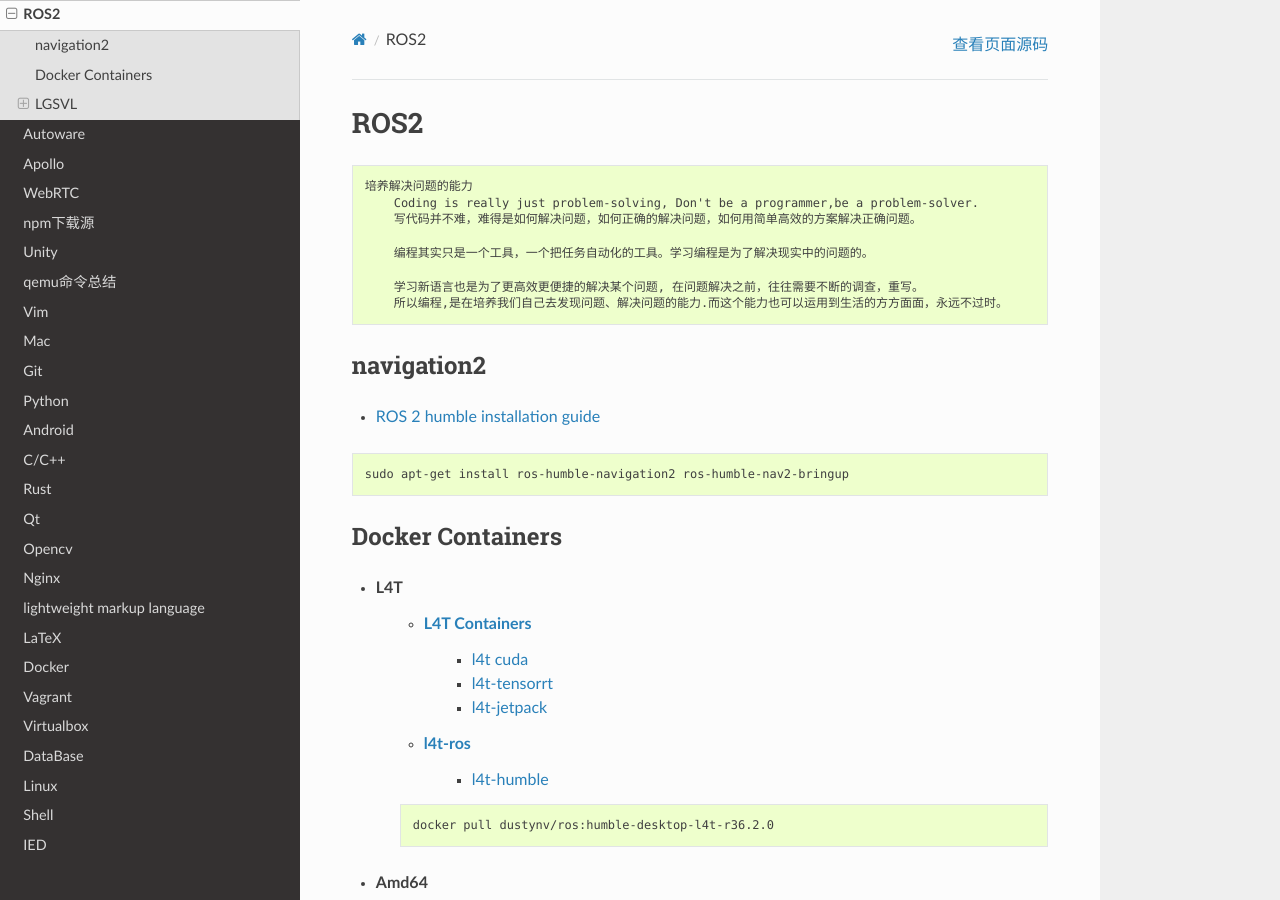
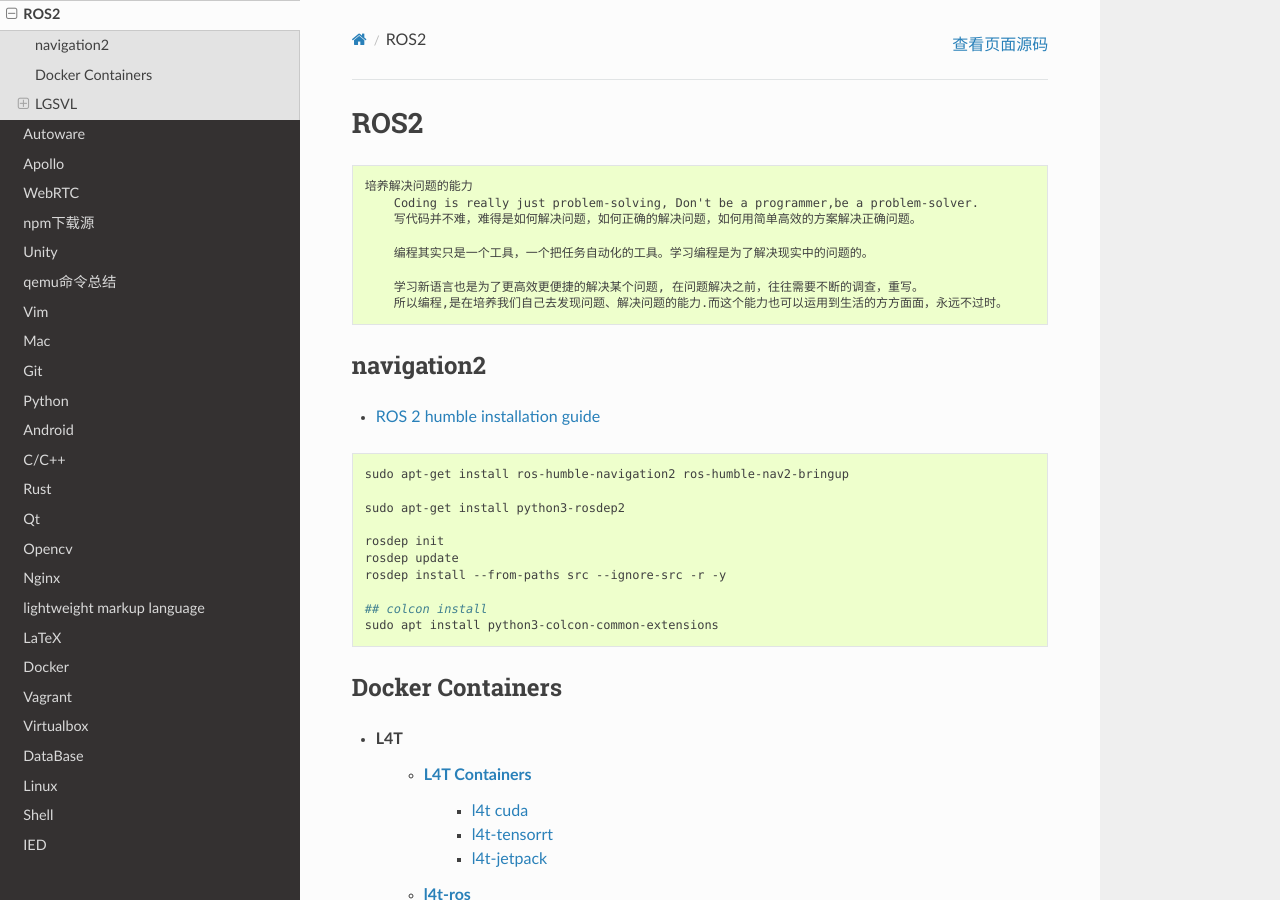
Before and after one commit to my-rds-store/my_space, a Sphinx documentation site: the page built from source/ros/ros2.rst, in a window 1280 px wide and 900 px high. Built offline with Sphinx 7.4.7 and the Read the Docs theme 3.1.0, drawn with Linux system fonts in a browser that asks for light colours.

Commit message:
updta e..

```diff
--- a/source/ros/ros2.rst
+++ b/source/ros/ros2.rst
@@ -27,6 +27,15 @@
 .. code:: bash
 
     sudo apt-get install ros-humble-navigation2 ros-humble-nav2-bringup
+
+    sudo apt-get install python3-rosdep2
+
+    rosdep init
+    rosdep update
+    rosdep install --from-paths src --ignore-src -r -y
+
+    ## colcon install
+    sudo apt install python3-colcon-common-extensions
 
 
 Docker Containers
```
